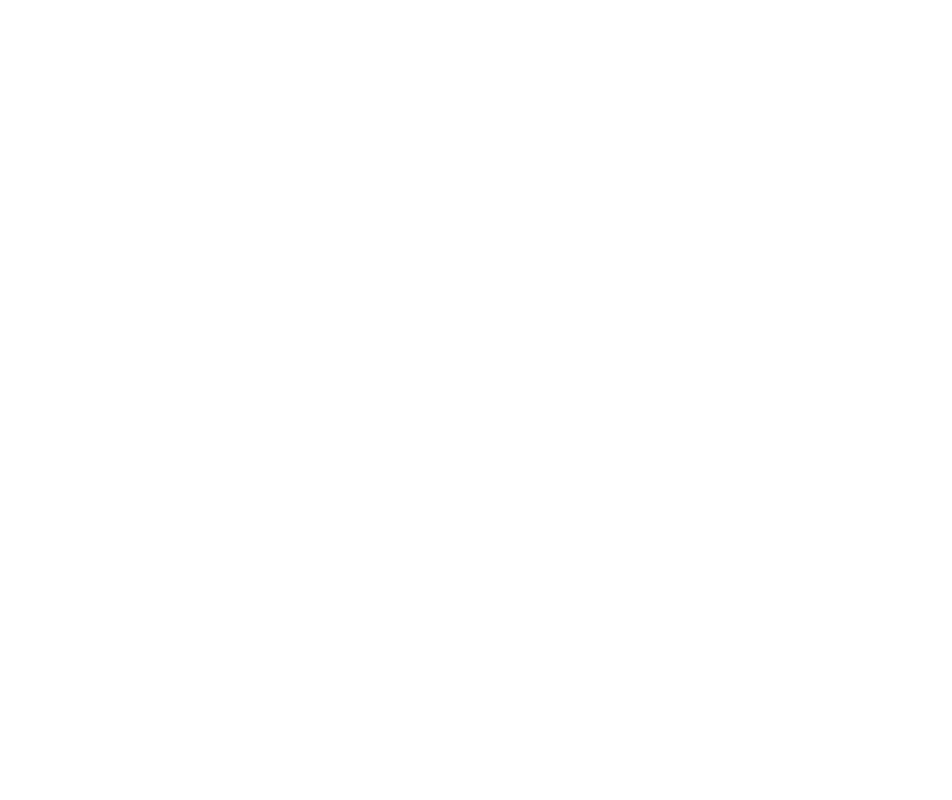
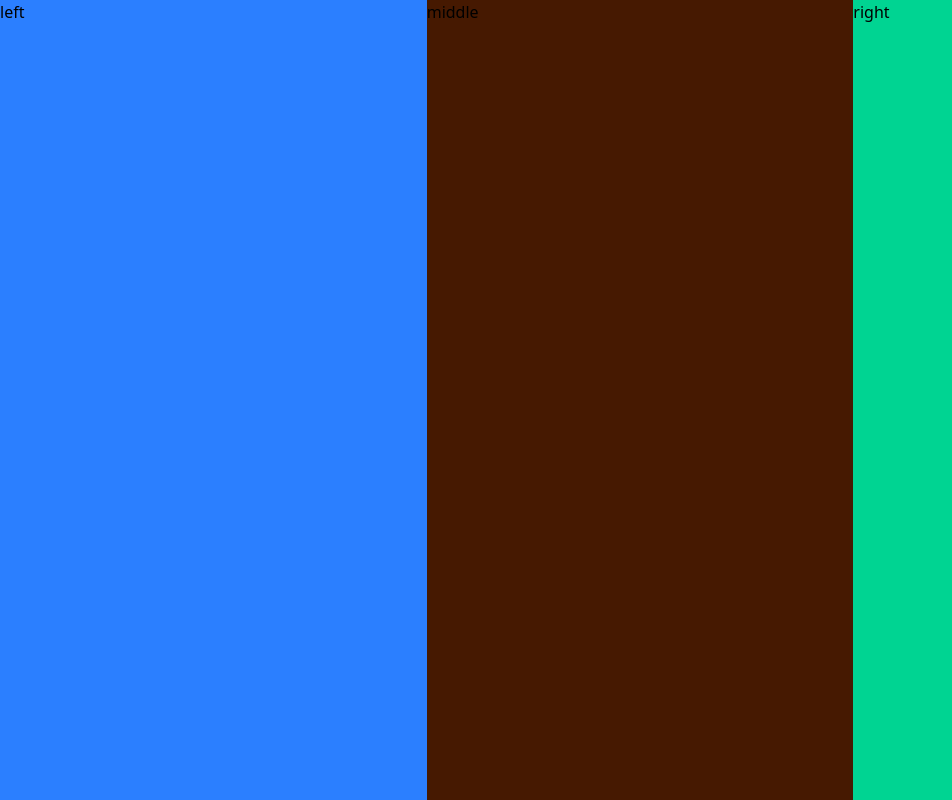
Before and after one commit to chealeanpenhchakrith/CookMie, a Vue app: page / in a window 1280 px wide. Shown: the whole page, without its empty margins (0-952 px from the left). Built offline with nearby package versions, Linux system fonts and the light colour scheme.

Commit message:
Create 3 components to layout the home page in 3 different sections

```diff
--- a/src/App.vue
+++ b/src/App.vue
@@ -1,7 +1,13 @@
 <template>
-
+  <div class="flex flex-row h-dvh">
+    <left />
+    <middle />
+    <right />
+  </div>
 </template>
 
 <script setup>
-
+import left from "./components/left.vue";
+import right from "./components/right.vue";
+import middle from "./components/middle.vue";
 </script>
--- /dev/null
+++ b/src/components/left.vue
@@ -0,0 +1,5 @@
+<template>
+  <div class="bg-blue-500 flex-1">
+    <h1>left</h1>
+  </div>
+</template>
--- /dev/null
+++ b/src/components/middle.vue
@@ -0,0 +1,5 @@
+<template>
+  <div class="bg-amber-950 flex-1">
+    <h1>middle</h1>
+  </div>
+</template>
--- /dev/null
+++ b/src/components/right.vue
@@ -0,0 +1,5 @@
+<template>
+  <div class="bg-emerald-400 flex-1">
+    <h1>right</h1>
+  </div>
+</template>
```
Also changed, not shown: jsconfig.json (line endings or trailing spaces).
